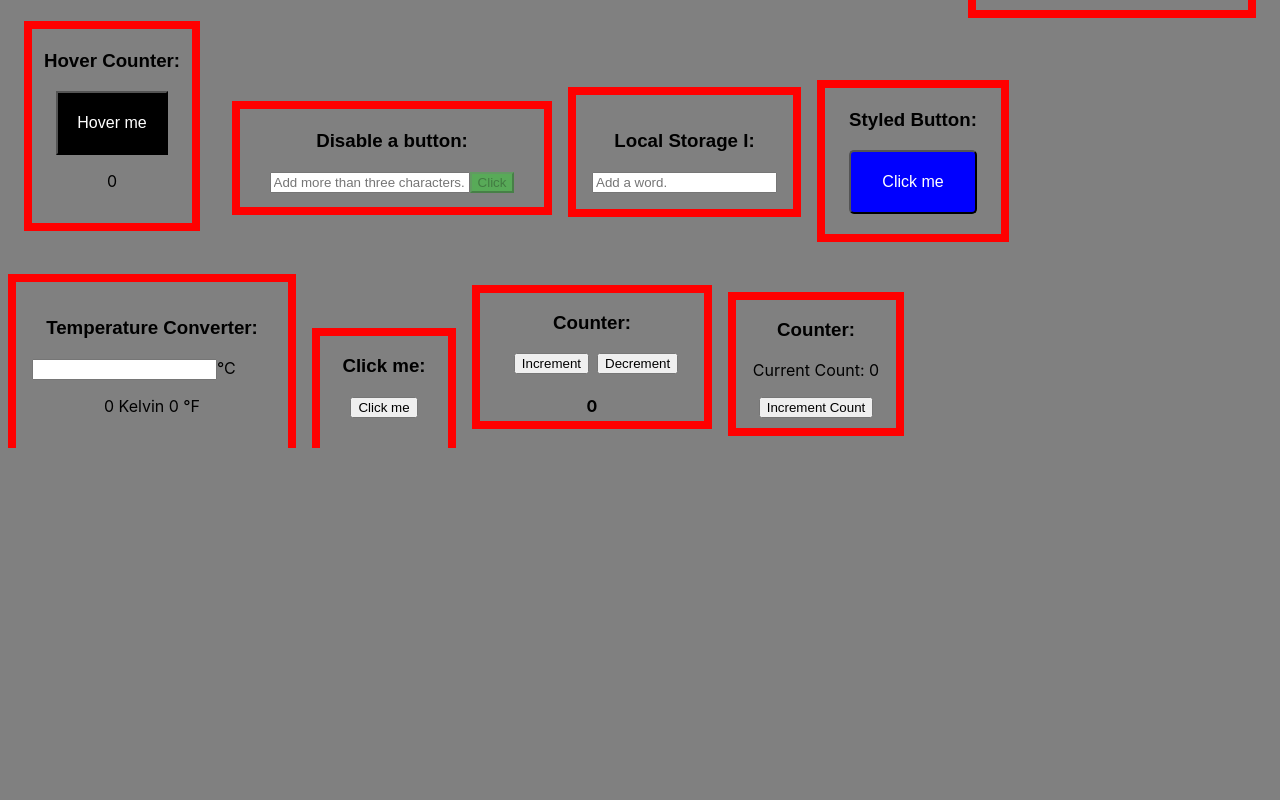
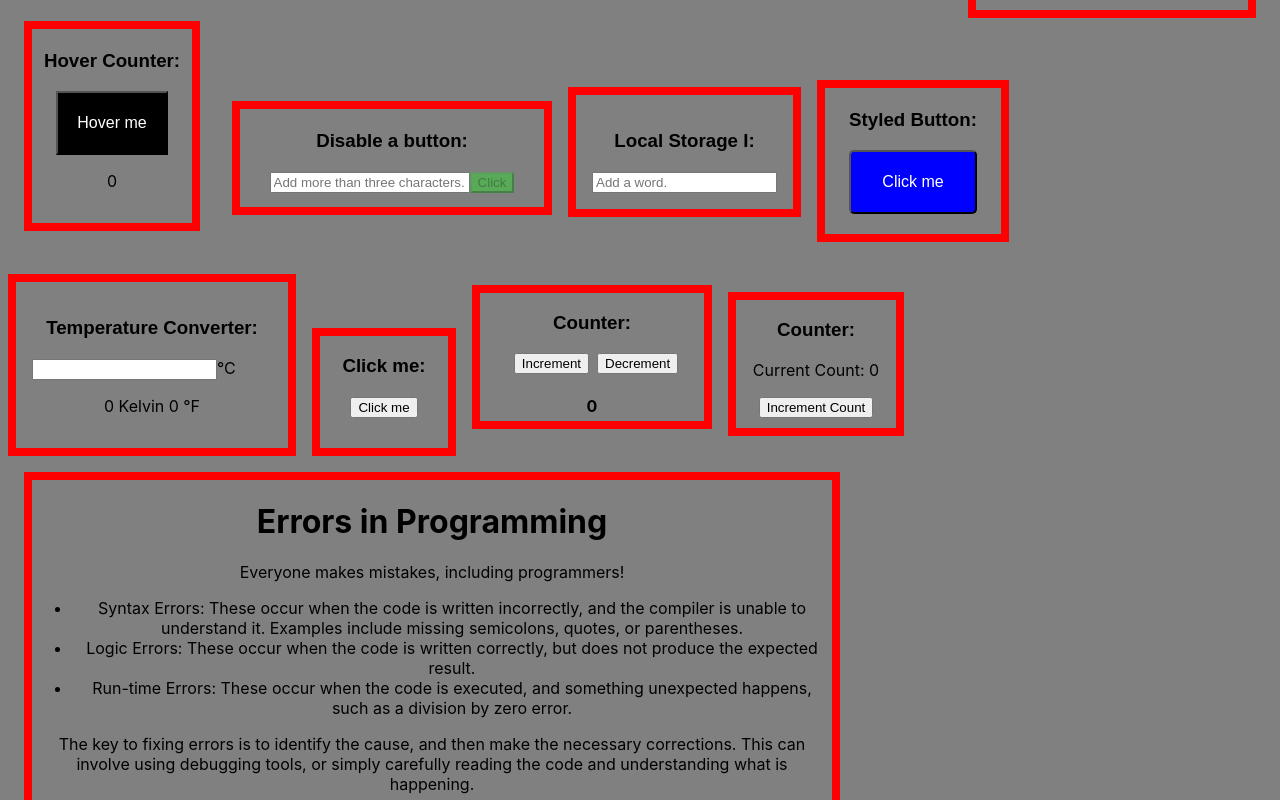
Before and after one commit to JacksonSmith43/Random_Small_React_Exercises, a React (Create React App) app: page / in a window 1280 px wide. Shown: the part 436-1236 px from the top of the page. Before the commit the page ends 884 px from the top, so only its background shows below. Built offline with nearby package versions, Linux system fonts and the light colour scheme; the HTML template or start-up script is replaced by a standard one.

Commit message:
Fixed all syntax errors.

```diff
--- a/src/App.css
+++ b/src/App.css
@@ -32,7 +32,7 @@ h3 {
   text-align: center;
 }
 
-.fix-counter{
+.fix-counter {
   display: inline-block;
   text-align: center;
   outline: 0.5rem solid red;
@@ -40,3 +40,14 @@ h3 {
   height: 8rem;
   margin-left: 2rem;
 }
+
+
+.errors-in-programming-container {
+  display: inline-block;
+  text-align: center;
+  outline: 0.5rem solid red;
+  width: 50rem;
+  height: 20rem;
+  margin-left: 2rem;
+  margin-top: 2rem;
+}
--- a/src/App.js
+++ b/src/App.js
@@ -10,6 +10,7 @@ import TemperatureConverter from './components/TemperatureConverter';
 import ClickMe from './components/ClickMe';
 import Counter from './components/Counter';
 import FixSyntaxErrorsClassCounter from './components/FixSyntaxErrorsClassCounter';
+import FixSyntaxErrorsFunctional from './components/FixSyntaxErrorsFunctional'
 
 function App() {
 
@@ -26,6 +27,7 @@ function App() {
       <ClickMe />
       <Counter />
       <FixSyntaxErrorsClassCounter />
+      <FixSyntaxErrorsFunctional />
 
     </>
   );
--- /dev/null
+++ b/src/components/FixSyntaxErrorsFunctional.js
@@ -0,0 +1,20 @@
+
+const FixSyntaxErrorsFunctional = (props) => {
+
+    return (
+        <div className="errors-in-programming-container">
+            <h1 tabIndex={0}>Errors in Programming</h1>
+            <p tabIndex={0}>Everyone makes mistakes, including programmers!</p>
+            <ul tabIndex={0}>
+                <li>Syntax Errors: These occur when the code is written incorrectly, and the compiler is unable to understand it. Examples include missing semicolons, quotes, or parentheses.</li>
+                <li>Logic Errors: These occur when the code is written correctly, but does not produce the expected result.</li>
+                <li>Run-time Errors: These occur when the code is executed, and something unexpected happens, such as a division by zero error.</li>
+            </ul>
+            <p tabIndex={0}>The key to fixing errors is to identify the cause, and then make the necessary corrections. This can involve using debugging tools, or simply carefully reading the code and understanding what is happening.
+            </p>
+        </div>
+    );
+
+}
+
+export default FixSyntaxErrorsFunctional;
```
